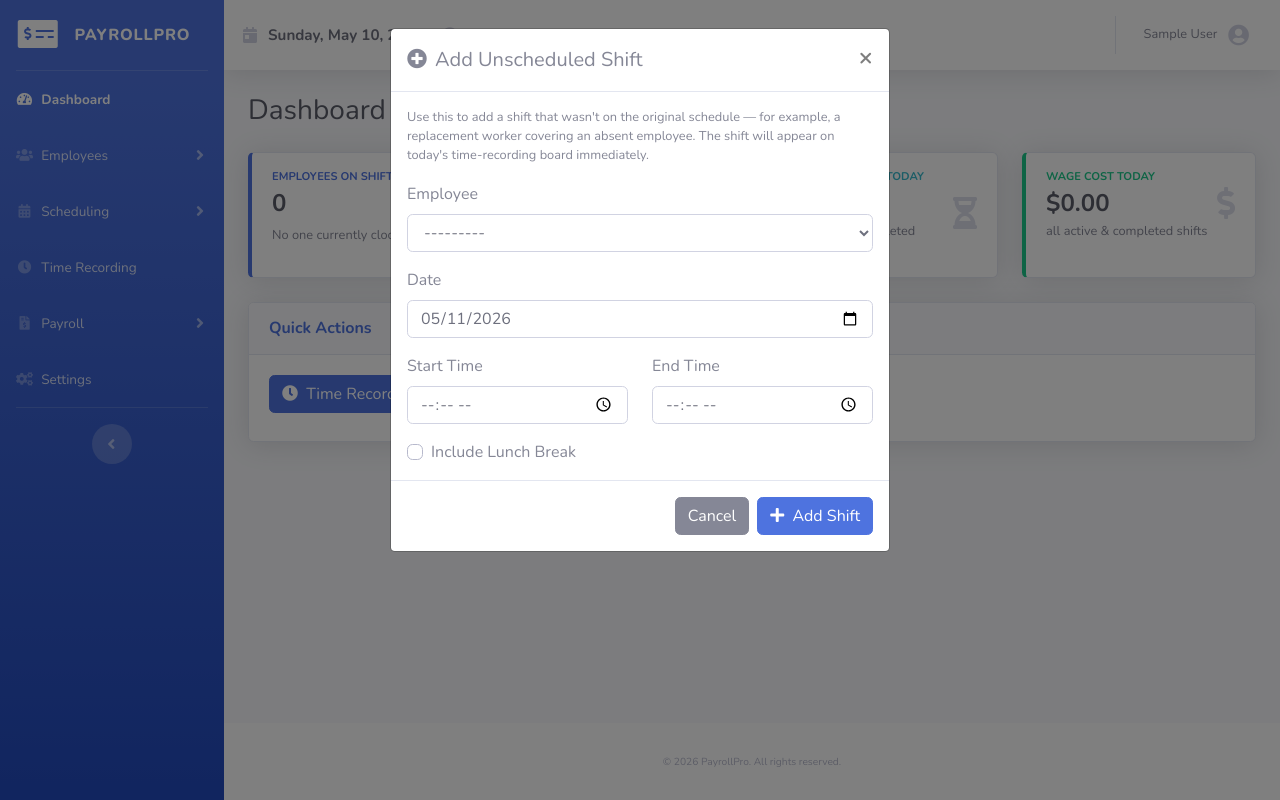
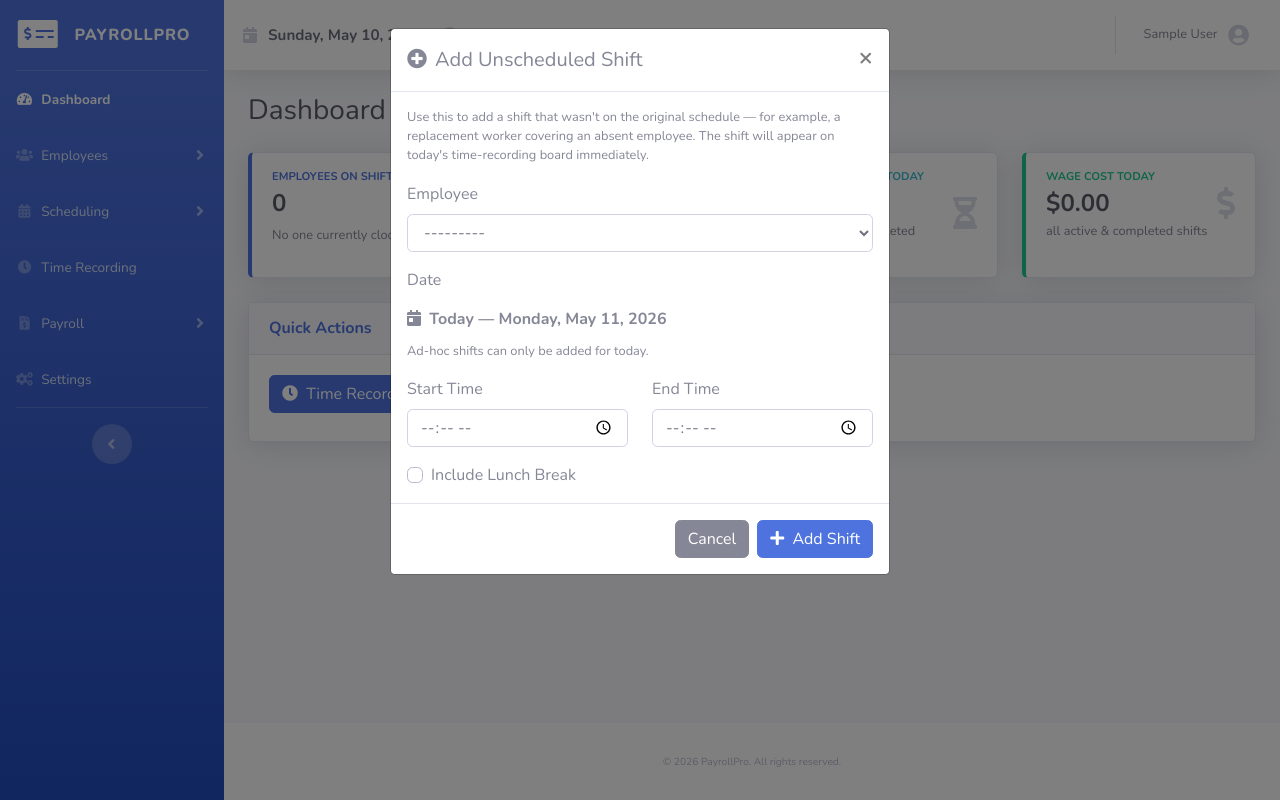
Before and after one commit to Unkerpaulie/payroll, a Django app: page / in a window 1280 px wide, after a click on "Add Unscheduled Shift". Run offline with Django 5.2, Linux system fonts and the light colour scheme; the visitor is signed in with stand-in values (Sample User, id 1); data comes from the database, SQL or seed files in the repository; data that the repository does not hold is empty; some libraries are stand-ins or nearby versions.

Commit message:
updated ad hoc schedule addition to enforce only current date

```diff
--- a/scheduling/forms.py
+++ b/scheduling/forms.py
@@ -105,13 +105,14 @@ class ShiftForm(forms.Form):
 
 class AdHocShiftForm(forms.Form):
     """
-    Creates a ScheduledShift with is_adhoc=True inside the Week of the
-    currently open PayrollCycle that contains the selected date.
+    Creates a ScheduledShift with is_adhoc=True for TODAY inside the currently
+    open PayrollCycle.
 
-    Validation ensures:
+    The date is always today — it is not a form field and cannot be submitted
+    or overridden by the user.  Validation ensures:
       - There is an open cycle.
-      - The selected date falls within that cycle's schedule window.
-      - The employee is not already scheduled on that date.
+      - Today falls within that cycle's schedule window.
+      - The employee is not already scheduled today.
       - end_time is after start_time.
     """
 
@@ -122,11 +123,7 @@ class AdHocShiftForm(forms.Form):
         label="Employee",
         widget=forms.Select(attrs={"class": "form-control"}),
     )
-    date = forms.DateField(
-        initial=datetime.date.today,
-        label="Date",
-        widget=forms.DateInput(attrs={"class": "form-control", "type": "date"}),
-    )
+    # No 'date' field — always today; set in clean() and unavailable to the user.
     start_time = forms.TimeField(
         label="Start Time",
         widget=forms.TimeInput(attrs={"class": "form-control", "type": "time"}),
@@ -144,17 +141,17 @@ class AdHocShiftForm(forms.Form):
     def clean(self):
         cleaned = super().clean()
         employee = cleaned.get("employee")
-        date = cleaned.get("date")
         start_time = cleaned.get("start_time")
         end_time = cleaned.get("end_time")
 
         if start_time and end_time and end_time <= start_time:
             raise ValidationError("End time must be after start time.")
 
-        if not date:
-            return cleaned
+        # Date is always today — not supplied by the user.
+        date = datetime.date.today()
+        cleaned["date"] = date
 
-        # Ensure an open cycle exists and the date falls within it.
+        # Ensure an open cycle exists and today falls within it.
         try:
             cycle = PayrollCycle.objects.get(status=PayrollCycle.Status.OPEN)
         except PayrollCycle.DoesNotExist:
@@ -164,14 +161,15 @@ class AdHocShiftForm(forms.Form):
 
         if not (cycle.schedule_start <= date <= cycle.schedule_end):
             raise ValidationError(
-                f"The selected date must fall within the current cycle "
-                f"({cycle.schedule_start} – {cycle.schedule_end})."
+                f"Today ({date}) is not within the current open cycle "
+                f"({cycle.schedule_start} – {cycle.schedule_end}). "
+                f"Ad-hoc shifts can only be added for today."
             )
 
-        # Check the employee isn't already scheduled that day.
+        # Check the employee isn't already scheduled today.
         if employee and ScheduledShift.objects.filter(employee=employee, day__date=date).exists():
             raise ValidationError(
-                f"{employee.full_name} already has a shift on {date}."
+                f"{employee.full_name} already has a shift scheduled for today."
             )
 
         cleaned["_cycle"] = cycle
--- a/templates/pages/home.html
+++ b/templates/pages/home.html
@@ -171,8 +171,12 @@
                         {{ adhoc_form.employee }}
                     </div>
                     <div class="form-group">
-                        <label for="{{ adhoc_form.date.id_for_label }}">Date</label>
-                        {{ adhoc_form.date }}
+                        <label>Date</label>
+                        <div class="form-control-plaintext font-weight-bold">
+                            <i class="fas fa-calendar-day mr-1 text-muted"></i>
+                            Today &mdash; {{ today|date:"l, M d, Y" }}
+                        </div>
+                        <small class="form-text text-muted">Ad-hoc shifts can only be added for today.</small>
                     </div>
                     <div class="row">
                         <div class="col-6">
```
